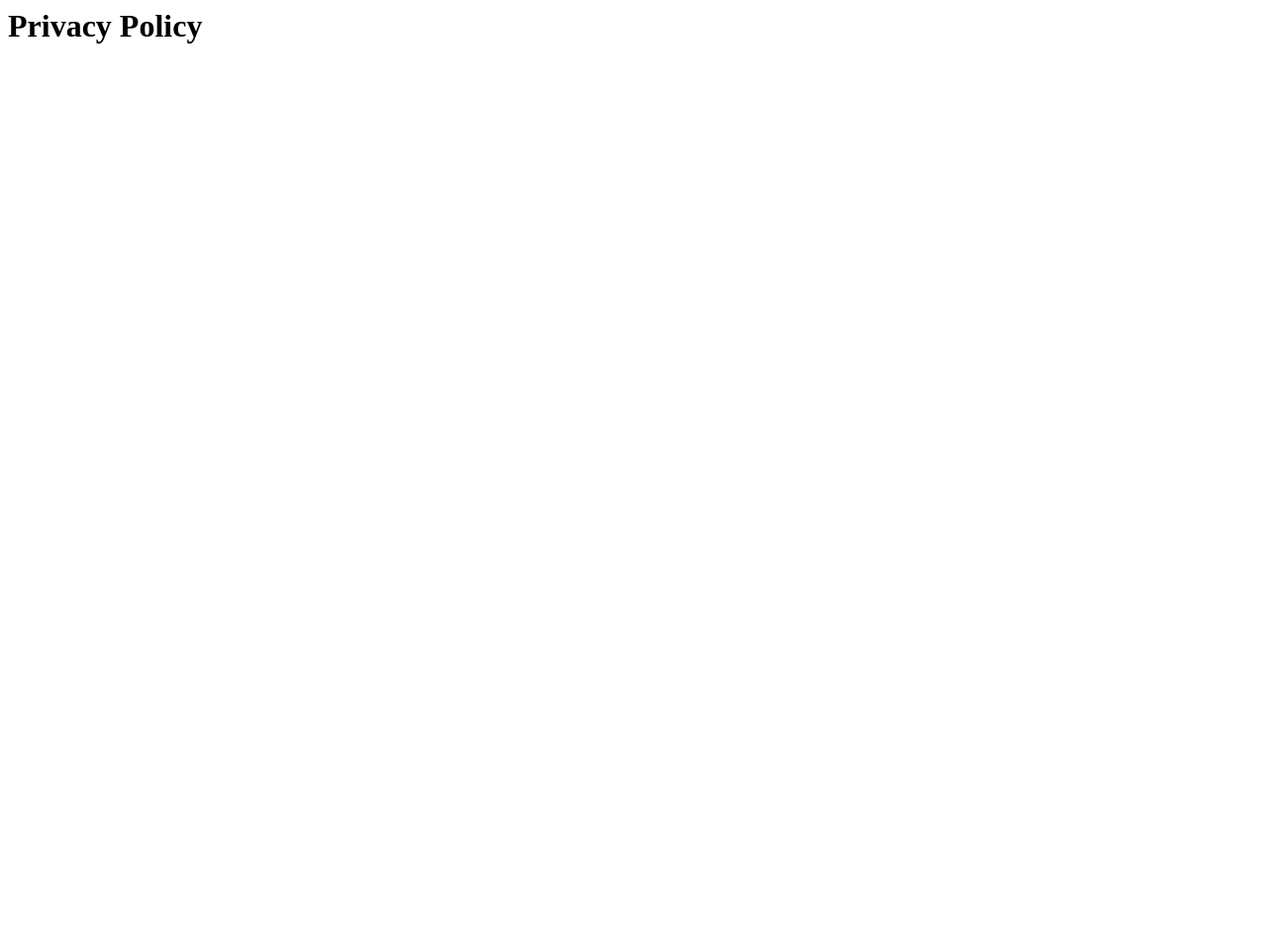
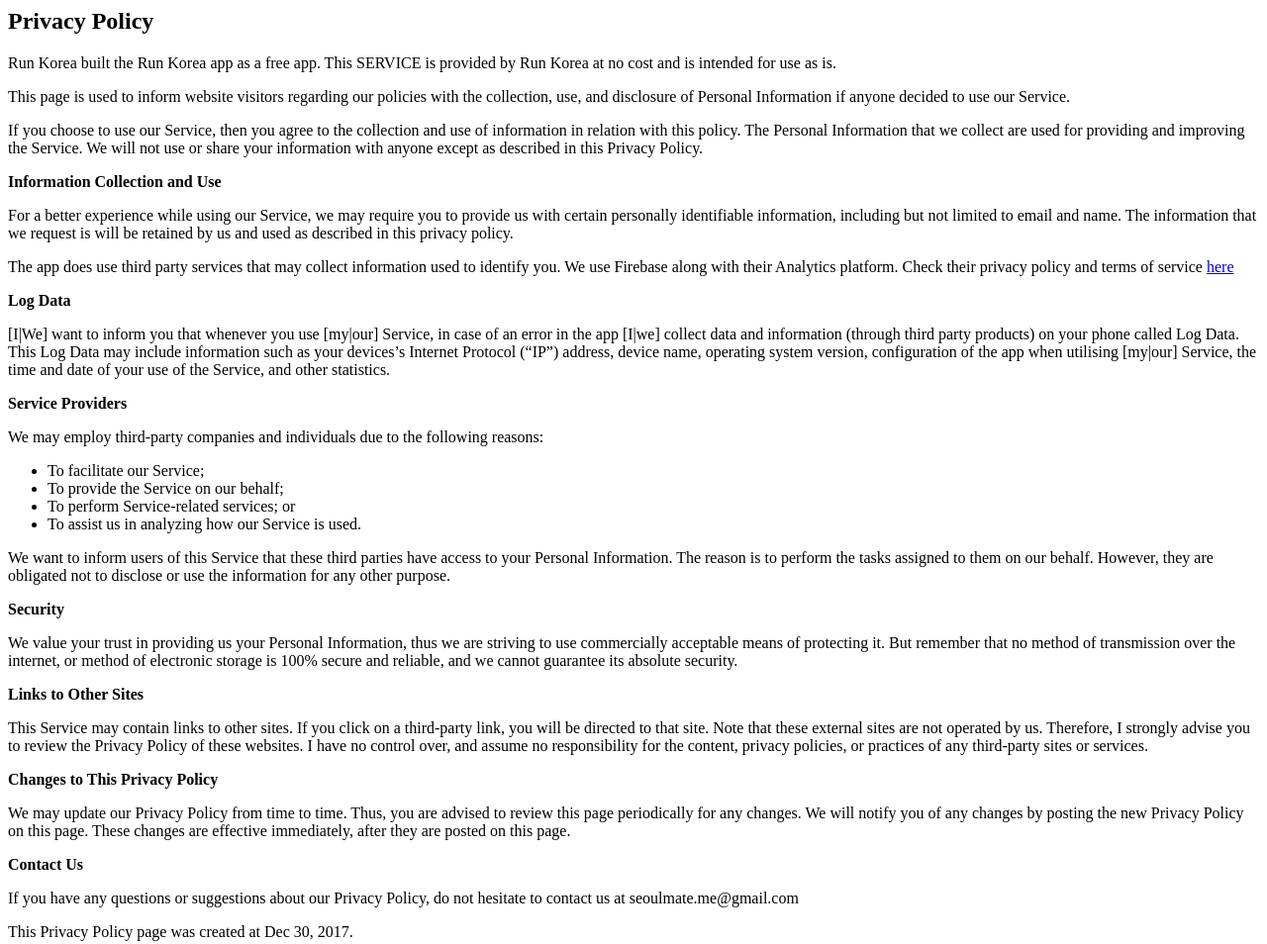
Before and after one commit to RunKorea/runkorea.github.io, a plain HTML site: page privacy-policy.html in a window 1280 px wide. Shown: the whole page at 99% size. Before the commit the page ends 800 px from the top, so only its background shows below. Drawn offline with Linux system fonts and the light colour scheme.

Commit message:
Update privacy-policy.html

```diff
--- a/privacy-policy.html
+++ b/privacy-policy.html
@@ -1,5 +1,69 @@
 <html>
+<head>
+  <title>Run Korea Privacy Policy</title>
+  </head>
 <body>
-<h1>Privacy Policy</h1>
+<h2>Privacy Policy</h2>
+<p>Run Korea built the Run Korea app as a free app. This SERVICE is provided by Run Korea at no cost and is intended
+    for use as is.</p>
+<p>This page is used to inform website visitors regarding our policies with the collection, use, and
+    disclosure of Personal Information if anyone decided to use our Service.</p>
+<p>If you choose to use our Service, then you agree to the collection and use of information in
+    relation with this policy. The Personal Information that we collect are used for providing and
+    improving the Service. We will not use or share your information with anyone except as described
+    in this Privacy Policy.</p>
+<!-- <p>The terms used in this Privacy Policy have the same meanings as in our Terms and Conditions,
+    which is accessible at [App Name], unless otherwise defined in this Privacy Policy.</p> -->
+
+<p><strong>Information Collection and Use</strong></p>
+<p>For a better experience while using our Service, we may require you to provide us with certain
+    personally identifiable information, including but not limited to email and name.
+	The information that we request is will be retained by us and used as described in this privacy policy.</p>
+<p>The app does use third party services that may collect information used to identify you. We use Firebase along with their Analytics platform. Check their privacy policy and terms of service <a href="https://firebase.google.com/terms/analytics/">here</a></p>
+
+<p><strong>Log Data</strong></p>
+<p>[I|We] want to inform you that whenever you use [my|our] Service, in case of an error in the app [I|we] collect
+    data and information (through third party products) on your phone called Log Data. This Log Data
+    may include information such as your devices’s Internet Protocol (“IP”) address, device name,
+    operating system version, configuration of the app when utilising [my|our] Service, the time and date
+    of your use of the Service, and other statistics.</p>
+
+
+
+<p><strong>Service Providers</strong></p> <!-- This part need seem like it's not needed, but if you use any Google services, or any other third party libraries, chances are, you need this. -->
+<p>We may employ third-party companies and individuals due to the following reasons:</p>
+<ul>
+    <li>To facilitate our Service;</li>
+    <li>To provide the Service on our behalf;</li>
+    <li>To perform Service-related services; or</li>
+    <li>To assist us in analyzing how our Service is used.</li>
+</ul>
+<p>We want to inform users of this Service that these third parties have access to your Personal
+    Information. The reason is to perform the tasks assigned to them on our behalf. However, they
+    are obligated not to disclose or use the information for any other purpose.</p>
+
+<p><strong>Security</strong></p>
+<p>We value your trust in providing us your Personal Information, thus we are striving to use
+    commercially acceptable means of protecting it. But remember that no method of transmission over
+    the internet, or method of electronic storage is 100% secure and reliable, and we cannot
+    guarantee its absolute security.</p>
+
+<p><strong>Links to Other Sites</strong></p>
+<p>This Service may contain links to other sites. If you click on a third-party link, you will be
+    directed to that site. Note that these external sites are not operated by us. Therefore, I
+    strongly advise you to review the Privacy Policy of these websites. I have no control over, and
+    assume no responsibility for the content, privacy policies, or practices of any third-party
+    sites or services.</p>
+
+
+<p><strong>Changes to This Privacy Policy</strong></p>
+<p>We may update our Privacy Policy from time to time. Thus, you are advised to review this page
+    periodically for any changes. We will notify you of any changes by posting the new Privacy Policy
+    on this page. These changes are effective immediately, after they are posted on this page.</p>
+
+<p><strong>Contact Us</strong></p>
+<p>If you have any questions or suggestions about our Privacy Policy, do not hesitate to contact
+    us at seoulmate.me@gmail.com</p>
+<p>This Privacy Policy page was created at Dec 30, 2017.</p>
 </body>
 </html>
```
